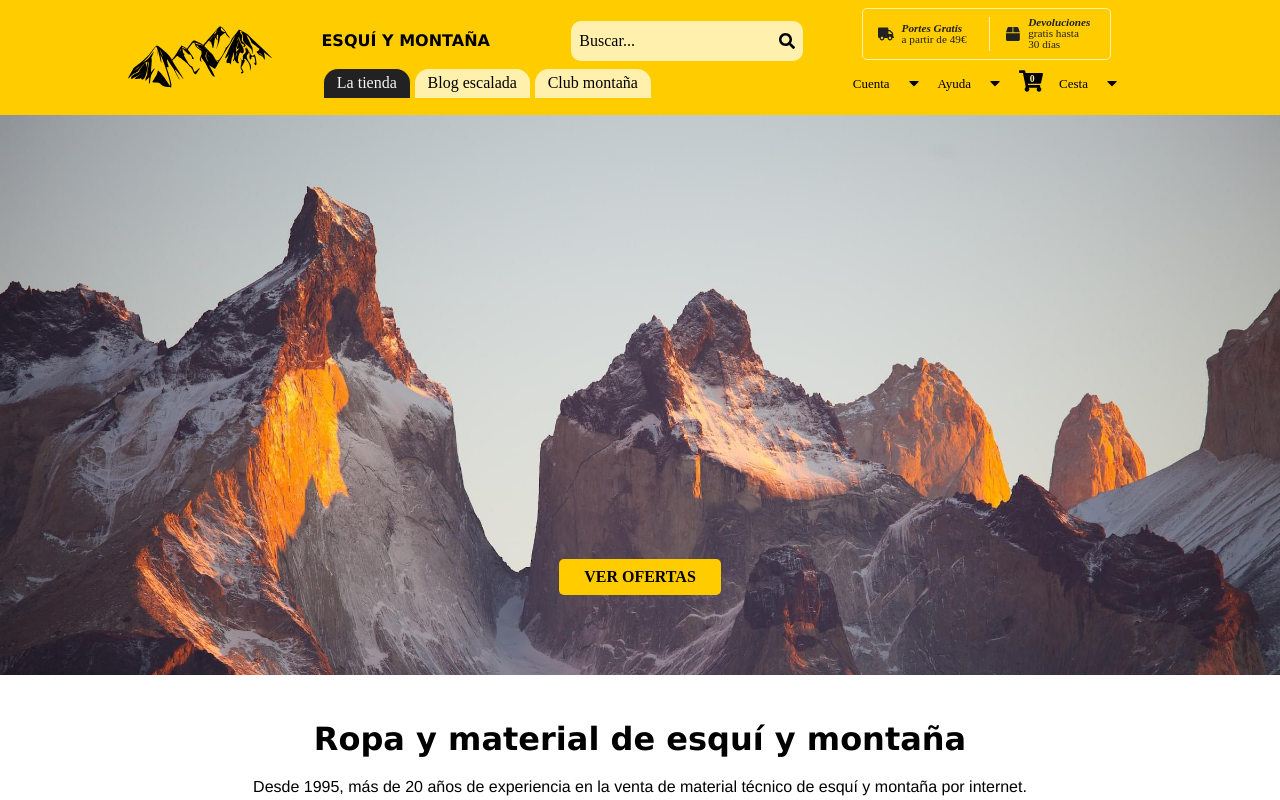
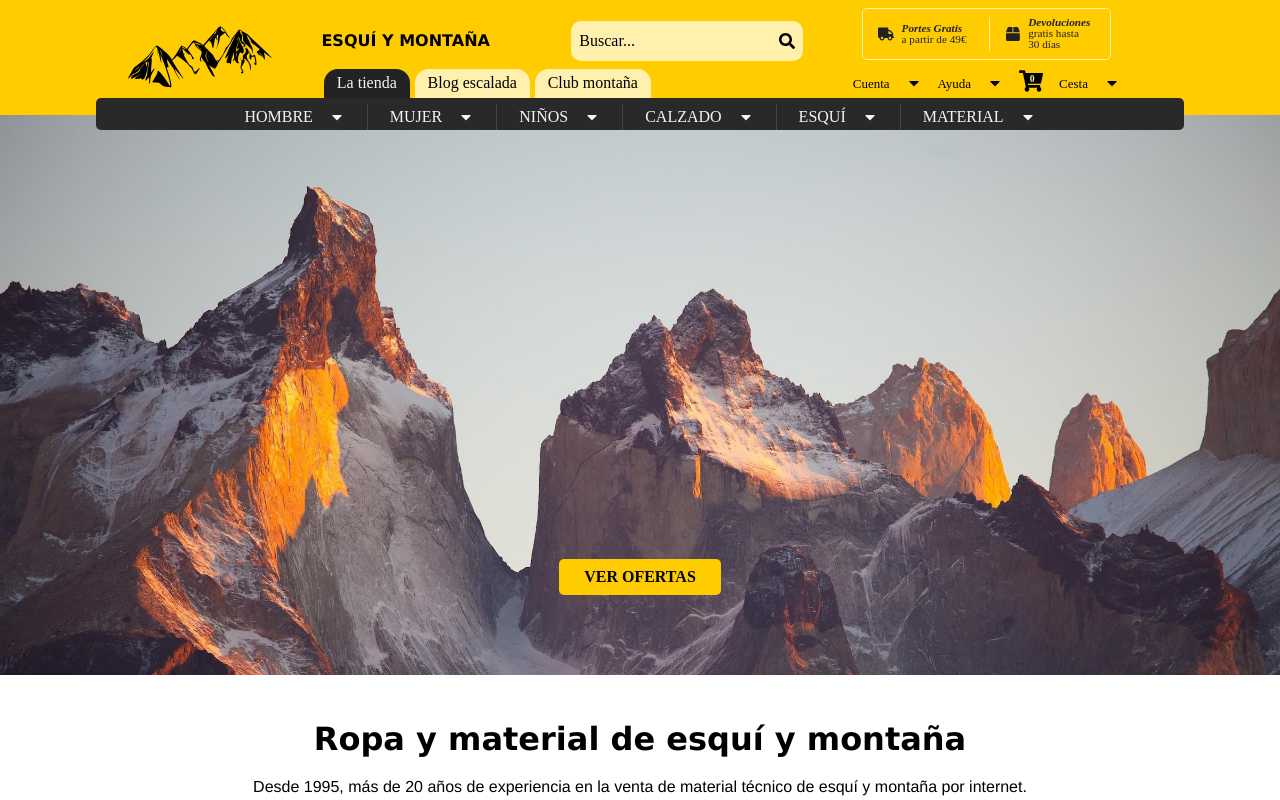
Before and after one commit to javicerezo/tienda-online-v2, a Next.js app: page / in a window 1280 px wide. Shown: the top 800 px of the page. Built offline with nearby package versions, Linux system fonts and the light colour scheme.

Commit message:
Maquetar correctamente el nav y header

```diff
--- a/src/components/layout/Ecommerce/Header/Header.scss
+++ b/src/components/layout/Ecommerce/Header/Header.scss
@@ -9,9 +9,6 @@
     background-color:var(--color-fondo);
     position: relative;
     z-index: 80;
-    &--fixed {
-        position: fixed;
-    }
     @include m.flex (column, nowrap, center, center);
     &-cabecera {
         @include m.flex (row, nowrap, space-between, center);
--- a/src/components/layout/Ecommerce/Header/Header.tsx
+++ b/src/components/layout/Ecommerce/Header/Header.tsx
@@ -21,7 +21,7 @@ export const Header = ( {cart, eliminateToCart, openSeeker}: headerProps ) => {
     }
 
     return (
-        <header className={`Header ${showMenuBars ? "Header--fixed" : ""}`}>
+        <header className="Header">
             <div className="Header-cabecera">
                 <div className="Header-burger" >
                     <FaBars onClick={openMenuBars}/>
--- a/src/components/layout/Ecommerce/Header/Nav.scss
+++ b/src/components/layout/Ecommerce/Header/Nav.scss
@@ -20,6 +20,9 @@
         padding: 0rem;
         @include m.flex (row, nowrap, center, center);
         @include m.position (absolute, (7.175rem - 1.0625rem), null, null, null);
+        opacity: 1;
+        visibility: visible;
+        height: auto;
     }
     &--show {
         opacity: 1;
```
